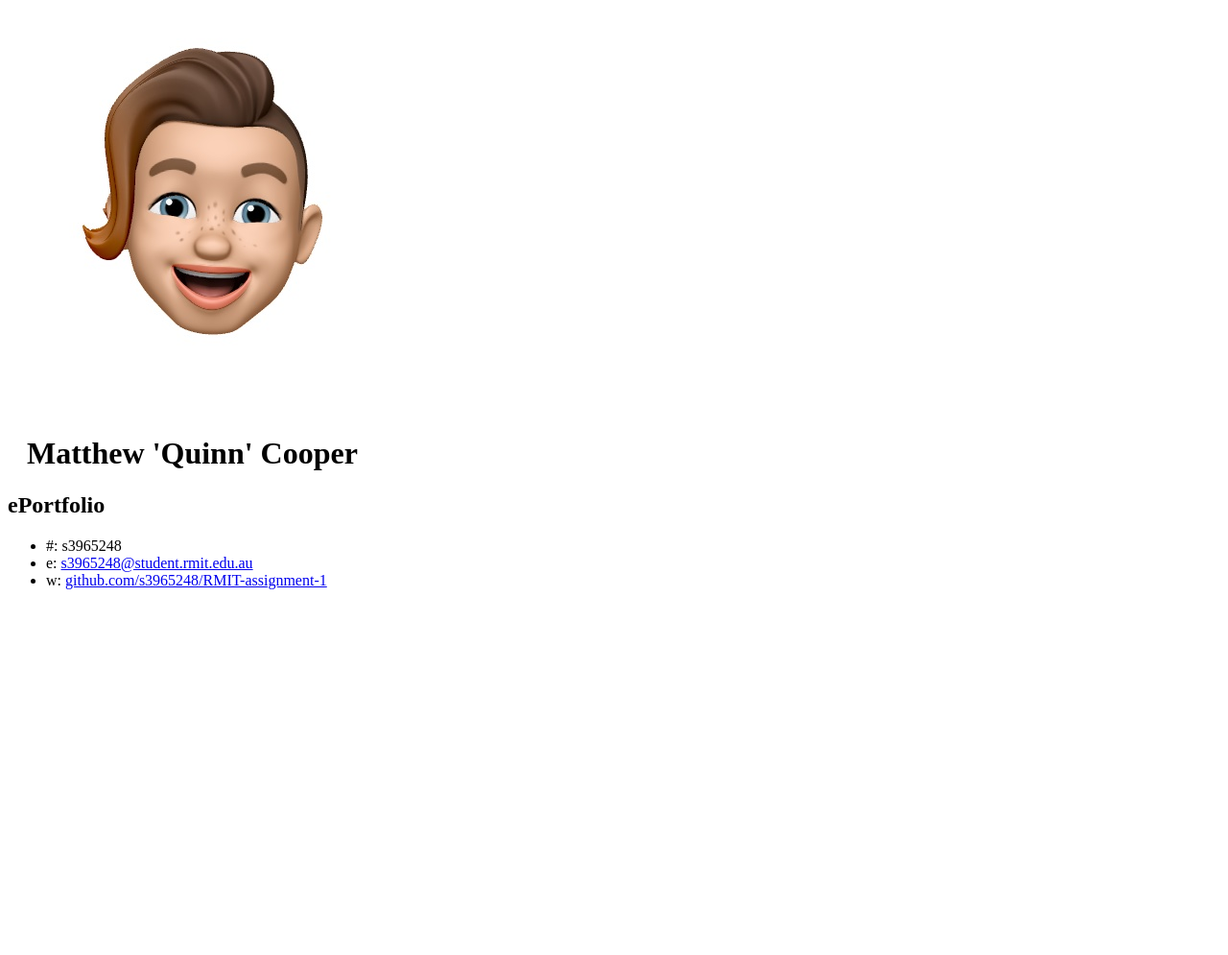
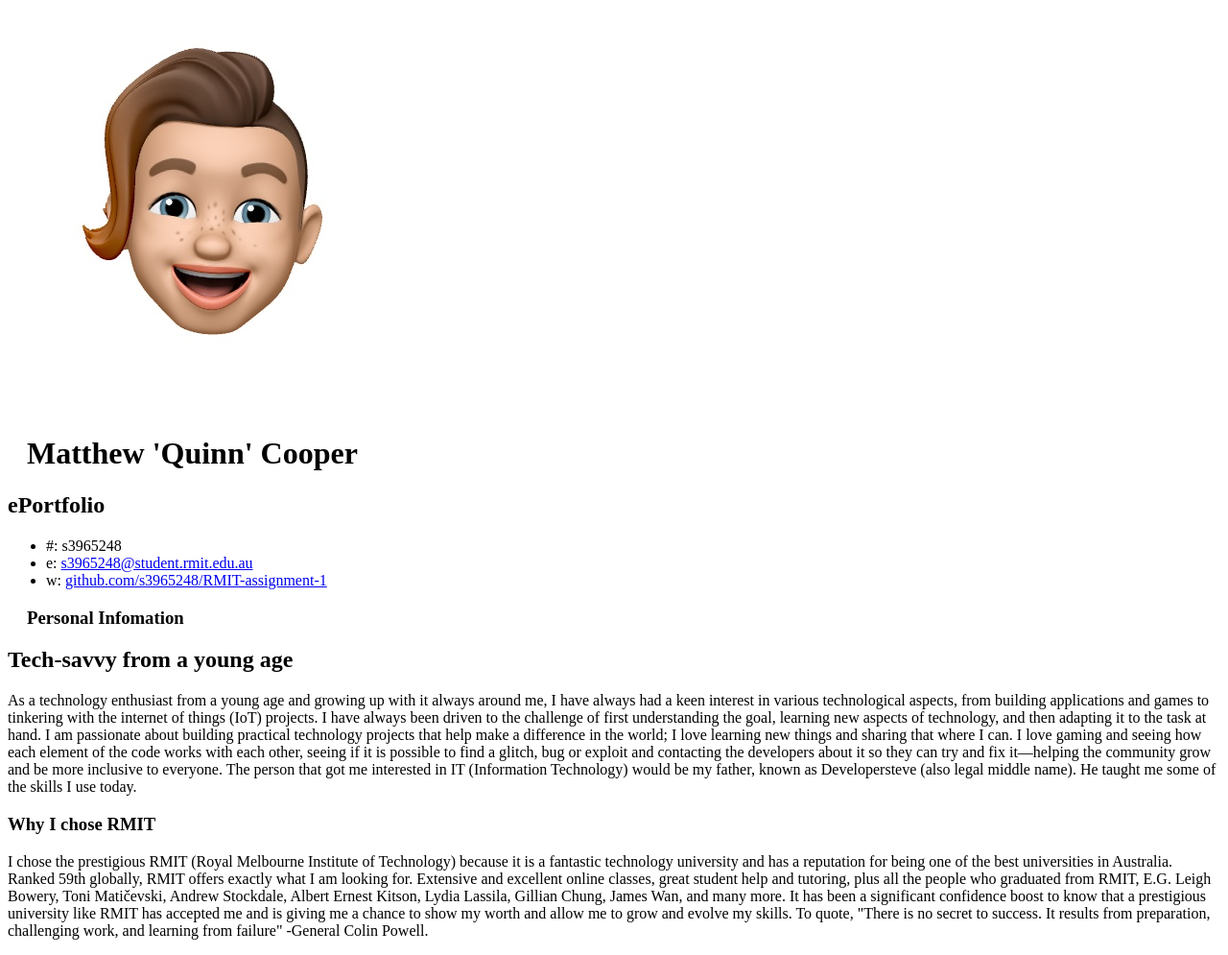
Before and after one commit to s3965248/RMIT-assignment-1, a plain HTML site: page index.html in a window 1280 px wide. Shown: the whole page at 96% size. Before the commit the page ends 800 px from the top, so only its background shows below. Drawn offline with Linux system fonts and the light colour scheme.

Commit message:
Update index.html

```diff
--- a/index.html
+++ b/index.html
@@ -14,10 +14,20 @@
         <h2>ePortfolio</h2>
         <ul>
             <li>#: s3965248</li>
-            <li>e: <a href="s3965248@student.rmit.edu.au" target="_blank">s3965248@student.rmit.edu.au</a></li>
+            <li>e: <a href="mailto:s3965248@student.rmit.edu.au" target="_blank">s3965248@student.rmit.edu.au</a></li>
             <li>w: <a href="https://github.com/s3965248/RMIT-assignment-1" target="_blank">github.com/s3965248/RMIT-assignment-1</a></li>
+        </ul>
 
-        </ul>
+        <section>
+            <article>
+                <h1>Personal Infomation</h1>
+                <h2>Tech-savvy from a young age</h2>
+                <p>As a technology enthusiast from a young age and growing up with it always around me, I have always had a keen interest in various technological aspects, from building applications and games to tinkering with the internet of things (IoT) projects. I have always been driven to the challenge of first understanding the goal, learning new aspects of technology, and then adapting it to the task at hand. I am passionate about building practical technology projects that help make a difference in the world; I love learning new things and sharing that where I can. I love gaming and seeing how each element of the code works with each other, seeing if it is possible to find a glitch, bug or exploit and contacting the developers about it so they can try and fix it—helping the community grow and be more inclusive to everyone. The person that got me interested in IT (Information Technology) would be my father, known as Developersteve (also legal middle name). He taught me some of the skills I use today.</p>
+
+                <h3>Why I chose RMIT</h3>
+                <p>I chose the prestigious RMIT (Royal Melbourne Institute of Technology) because it is a fantastic technology university and has a reputation for being one of the best universities in Australia. Ranked 59th globally, RMIT offers exactly what I am looking for. Extensive and excellent online classes, great student help and tutoring, plus all the people who graduated from RMIT, E.G. Leigh Bowery, Toni Matičevski, Andrew Stockdale, Albert Ernest Kitson, Lydia Lassila, Gillian Chung, James Wan, and many more. It has been a significant confidence boost to know that a prestigious university like RMIT has accepted me and is giving me a chance to show my worth and allow me to grow and evolve my skills. To quote, "There is no secret to success. It results from preparation, challenging work, and learning from failure" -General Colin Powell.</p>
+            </article>
+        </section>
     </div>
 </body>
 </html>
```
